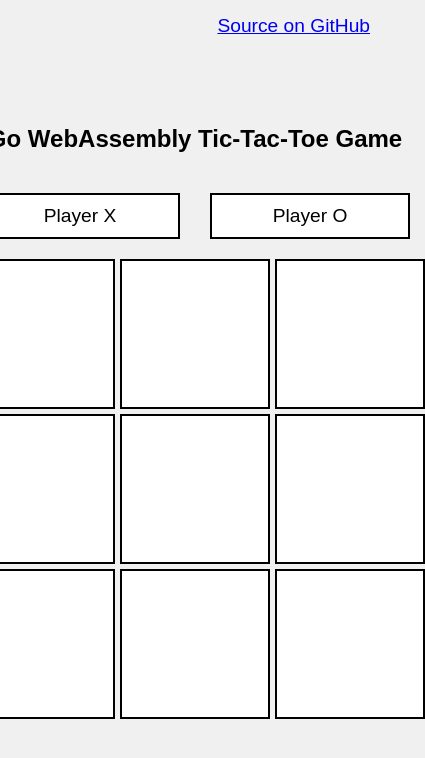
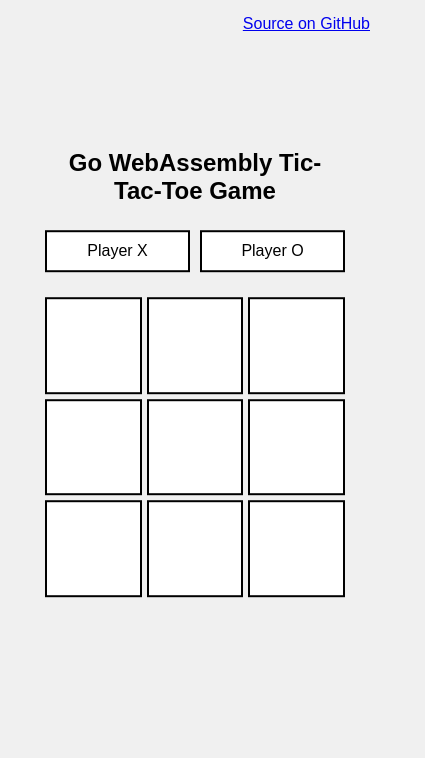
Before and after one commit to RezaKargar/tic-toc-toe-go-wasm, a plain HTML site: page index.html in a window 390 px wide. Shown: the whole page, 425 px wide, since content can reach past the window. Drawn offline with Linux system fonts and the light colour scheme; no server answers.

Commit message:
Style to be mobile friendly

```diff
--- a/styles.css
+++ b/styles.css
@@ -6,10 +6,11 @@ body {
     display: flex;
     justify-content: center;
     align-items: center;
-    height: 100vh;
+    min-height: 100vh;
     background-color: #f0f0f0;
     font-family: 'Arial', sans-serif;
     margin: 0;
+    padding: 10px;
 }
 
 .github-link {
@@ -19,7 +20,7 @@ body {
 }
 
 .github-link a {
-    font-size: 1.2em;
+    font-size: 1em;
     padding: 10px;
     border-radius: 5px;
     transition: background-color 0.3s;
@@ -31,10 +32,13 @@ body {
 
 .container {
     text-align: center;
+    width: 100%;
+    max-width: 450px;
+    transform: translateY(-10%);
 }
 
 h2 {
-    margin-bottom: 40px;
+    margin-bottom: 20px;
 }
 
 .players {
@@ -44,14 +48,16 @@ h2 {
 }
 
 .player {
-    padding: 10px 20px;
+    padding: 10px;
     border: 2px solid #000;
     background-color: #fff;
-    font-size: 1.2em;
-    width: 200px;
+    font-size: 1em;
+    flex: 1;
+    margin: 0 10px;
     white-space: nowrap;
     overflow: hidden;
     text-overflow: ellipsis;
+    max-width: 45%;
 }
 
 .player.active {
@@ -61,21 +67,23 @@ h2 {
 
 .board {
     display: grid;
-    grid-template-columns: repeat(3, 150px);
-    grid-template-rows: repeat(3, 150px);
+    grid-template-columns: repeat(3, 1fr);
+    grid-template-rows: repeat(3, 1fr);
     gap: 5px;
     margin-bottom: 20px;
+    width: 100%;
+    max-width: 450px;
+    height: auto;
 }
 
 .cell {
     display: flex;
     justify-content: center;
     align-items: center;
-    width: 150px;
-    height: 150px;
     background-color: #fff;
     border: 2px solid #000;
     font-size: 5em;
+    aspect-ratio: 1;
     cursor: pointer;
 }
 
@@ -90,14 +98,15 @@ h2 {
     position: absolute;
     top: 50%;
     left: 50%;
-    transform: translate(-50%, -50%);
+    transform: translateX(-50%);
     background-color: rgba(0, 0, 0, 0.9);
     color: #fff;
     padding: 20px;
     border-radius: 10px;
-    margin-top: 50px;
-    width: 300px;
-    height: 200px;
+    width: 80%;
+    max-width: 300px;
+    height: auto;
+    text-align: center;
 }
 
 button {
@@ -109,6 +118,7 @@ button {
     cursor: pointer;
     border: 1px solid grey;
     border-radius: 5px;
+    width: 100%;
 }
 
 button:hover {
@@ -118,3 +128,29 @@ button:hover {
 .hidden {
     display: none;
 }
+
+@media (max-width: 600px) {
+    .container {
+        max-width: 300px;
+    }
+
+    .players {
+        align-items: center;
+        gap: 10px;
+    }
+
+    .player {
+        max-width: 100%;
+        margin: 5px 0;
+    }
+
+    .board {
+        grid-template-columns: repeat(3, 1fr);
+        grid-template-rows: repeat(3, 1fr);
+        width: 100%;
+    }
+
+    .cell {
+        font-size: 4em;
+    }
+}
```
